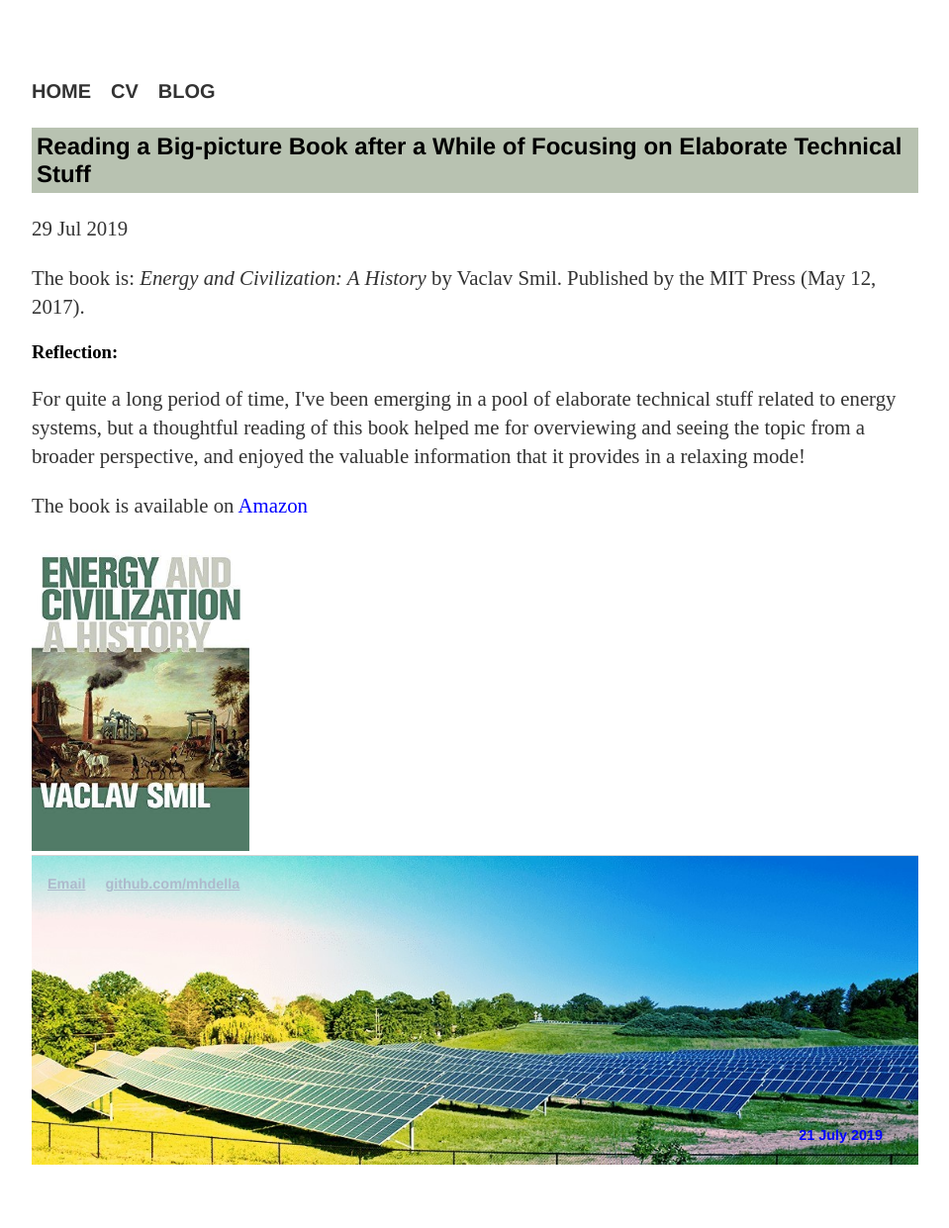
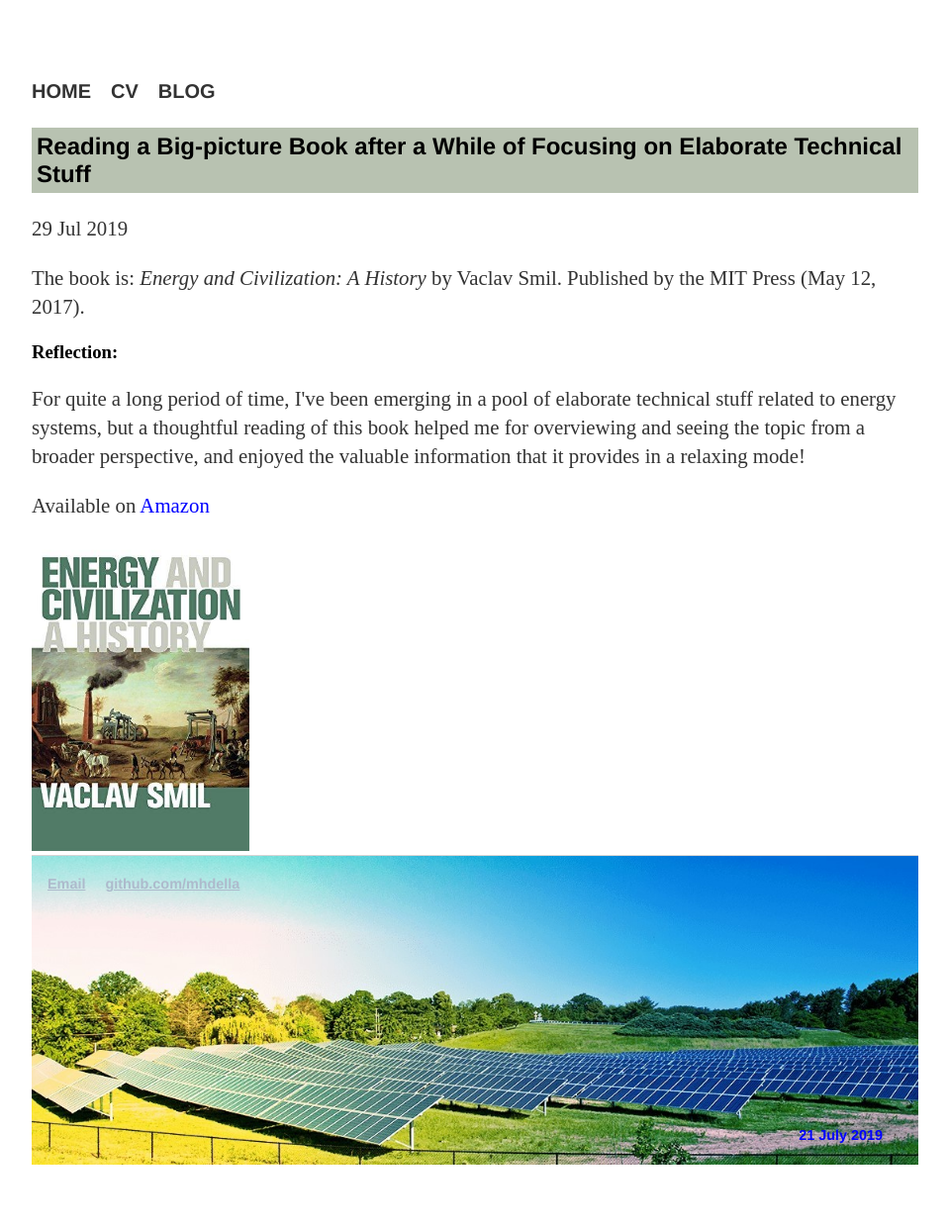
Before and after one commit to MohamedAbuella/MohamedAbuella.github.io, a Jekyll site: the page built from _posts/2019-07-29-Reflections.html, in a window 1280 px wide. Shown: the whole page at 99% size, without its empty margins (160-1119 px from the left). Built offline with Jekyll 4.4.1, drawn with Linux system fonts in a browser that asks for light colours; nearby versions of some CDN libraries; a script that is not in the unit is left out; comment, search, counter and statistics services are not loaded.

Commit message:
Update 2019-07-29-Reflections.html

```diff
--- a/_posts/2019-07-29-Reflections.html
+++ b/_posts/2019-07-29-Reflections.html
@@ -13,5 +13,5 @@ tags:       [Blog]
 <p> For quite a long period of time, I've been emerging in a pool of elaborate technical stuff related to energy systems,
 but a thoughtful reading of this book helped me for overviewing and seeing the topic from a broader perspective, and enjoyed the valuable
 information that it provides in a relaxing mode!</p>
-<p>The book is available on <a href="https://www.amazon.com/Energy-Civilization-History-MIT-Press/dp/0262035774" target="_blank" style="color:blue">Amazon </a> </p>
+<p>Available on <a href="https://www.amazon.com/Energy-Civilization-History-MIT-Press/dp/0262035774" target="_blank" style="color:blue">Amazon </a> </p>
 <img src="/icons/Energy_Civilization.jpg" width="220" height="277"  ALIGN=”right” />
```
